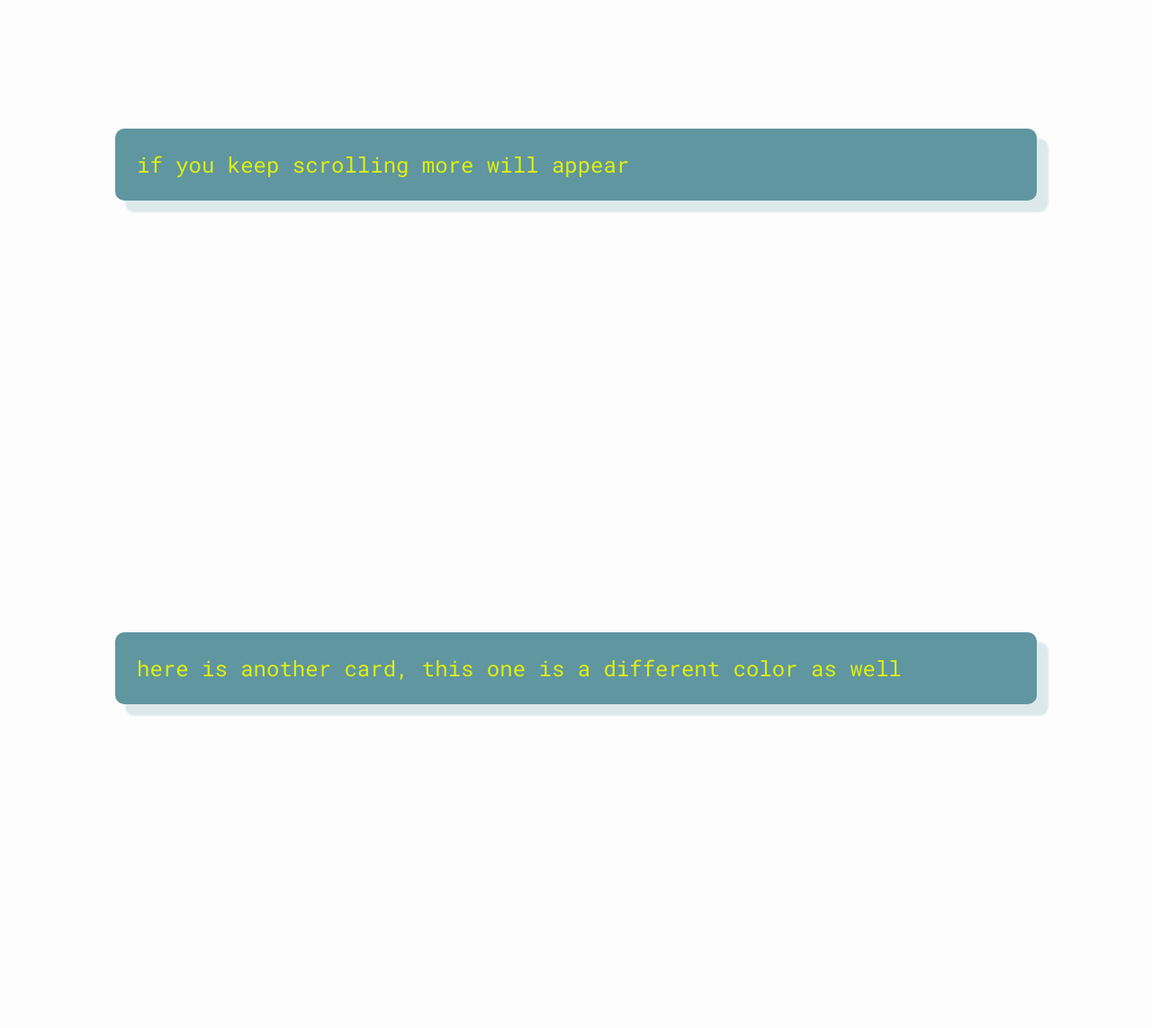
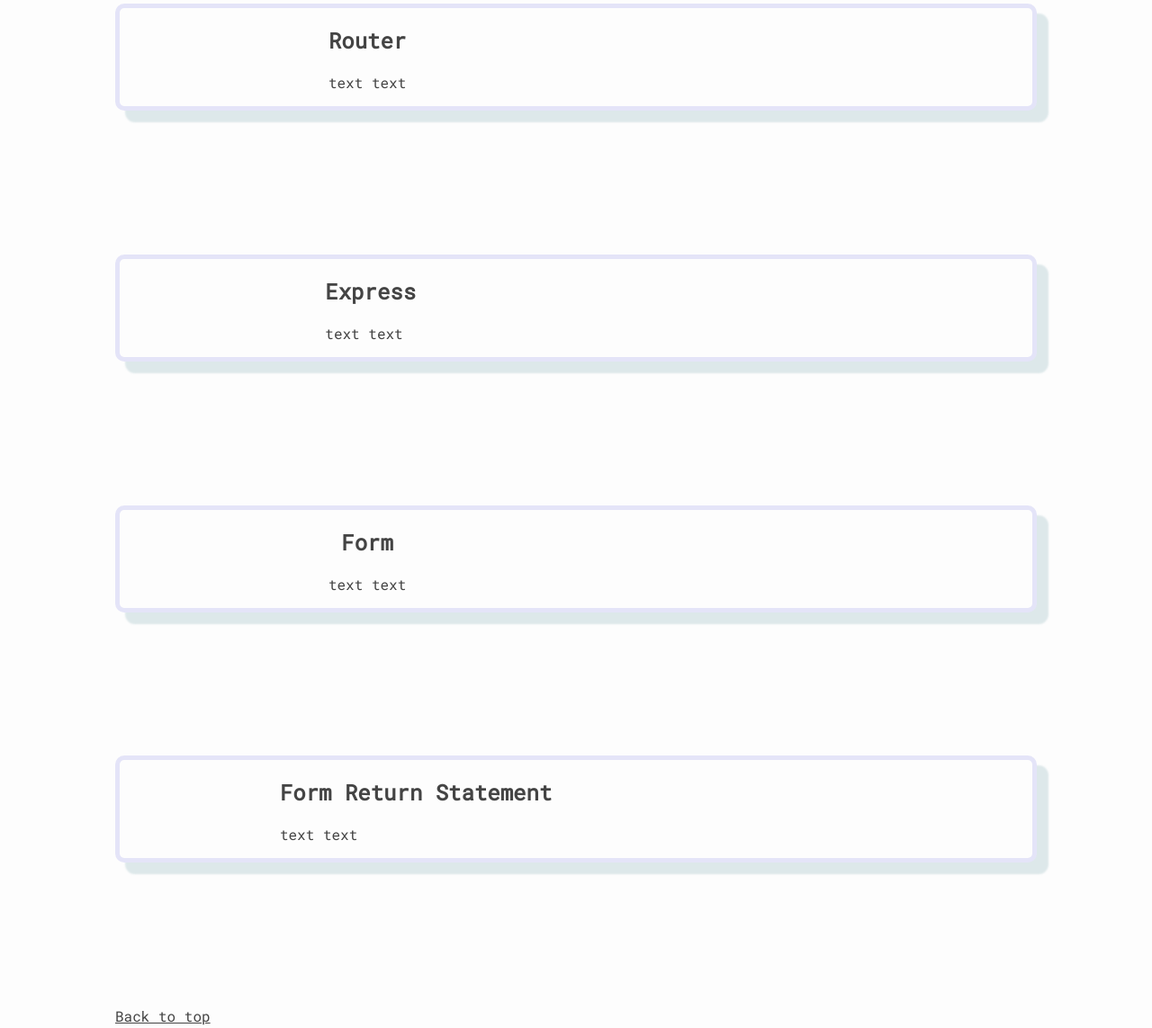
Before and after one commit to OLD-itdev161-fa2022/jeremy-crump-p2, a Gatsby site: page / in a window 1280 px wide. Shown: the part 1639-2782 px from the top of the page at 90% size. Built offline with nearby package versions, Linux system fonts and the light colour scheme; Gatsby itself is replaced by a stand-in of ours.

Commit message:
added screenshots

```diff
--- a/src/components/Content.js
+++ b/src/components/Content.js
@@ -2,8 +2,7 @@
 import { useSpring, animated } from "react-spring";
 import "./home.css";
 import Zoom from 'react-reveal/Zoom'
-import Fade from 'react-reveal/Fade'
-import { StaticImage } from "gatsby-plugin-image"
+import { GatsbyImage } from "gatsby-plugin-image"
 
 export default function Content() {
 
@@ -16,7 +15,7 @@
   return (
     <animated.div style={h2}>
       <Zoom>
-        <h2 id="status" className="status1">
+        <h2 id="status">
           This is a website i'm creating for <span>[IT-DEV 161-500]</span> Project 2
           <br></br>
           <br></br>
@@ -29,38 +28,93 @@
           There is a form submission on the contact page using a <span>[Node.js Express]</span>
           <br></br>
           <br></br>
-          You can continue down the page to see some of the code I used.
+          You can continue down the page to see some of the code I used for the contact form as well as come of the react animation components I added to this website.
         </h2>
       </Zoom>
       <Zoom>
-        <h2 id="status" className="status2">
-          These are some cards where content will go
-        </h2>
+        <div id="image-container" className="status1">
+          <div>
+            <h2 className="image-text">Dependencies</h2>
+            <p>text text</p>
+          </div>
+          <div>
+            {/* <GatsbyImage
+              src="../images/dependencies.png"
+              alt="code screenshot of dependencies"
+            /> */}
+          </div>
+        </div>
       </Zoom>
       <Zoom>
-        <h2 id="status" className="status3">
-          if you keep scrolling more will appear
-        </h2>
+        <div id="image-container" className="status1">
+          <div>
+            <h2 className="image-text">Nodemailer</h2>
+            <p>text text</p>
+          </div>
+          <div>
+            {/* <GatsbyImage
+              src="../images/nodemailer.png"
+              alt="code screenshot of nodemailer"
+            /> */}
+          </div>
+        </div>
       </Zoom>
       <Zoom>
-        <h2 id="status" className="status4">
-          here is another card, this one is a different color as well
-        </h2>
+        <div id="image-container" className="status1">
+          <div>
+            <h2 className="image-text">Router</h2>
+            <p>text text</p>
+          </div>
+          <div>
+            {/* <GatsbyImage
+              src="../images/router.png"
+              alt="code screenshot of router"
+            /> */}
+          </div>
+        </div>
       </Zoom>
       <Zoom>
-        <h2 id="status" className="status5">
-          This one is light sea green!
-        </h2>
+        <div id="image-container" className="status1">
+          <div>
+            <h2 className="image-text">Express</h2>
+            <p>text text</p>
+          </div>
+          <div>
+            {/* <GatsbyImage
+              src="../images/express.png"
+              alt="code screenshot of express"
+            /> */}
+          </div>
+        </div>
       </Zoom>
-      <Fade>
-        <div className="image-container">
-          <h2 className="image-text">Here is a photo of my cat, Scarlet</h2>
-          <StaticImage
-            src="../images/Scarlet_Instagram_Rollei35.jpg"
-            alt="Scarlet the cat"
-          />
+      <Zoom>
+        <div id="image-container" className="status1">
+          <div>
+            <h2 className="image-text">Form</h2>
+            <p>text text</p>
+          </div>
+          <div>
+            {/* <GatsbyImage
+              src="../images/formJs.png"
+              alt="code screenshot of form.js"
+            /> */}
+          </div>
         </div>
-      </Fade>
+      </Zoom>
+      <Zoom>
+        <div id="image-container" className="status1">
+          <div>
+            <h2 className="image-text">Form Return Statement</h2>
+            <p>text text</p>
+          </div>
+          <div>
+            {/* <GatsbyImage
+              src="../images/returnFormjs.png"
+              alt="code screenshot of return statement on form.js"
+            /> */}
+          </div>
+        </div>
+      </Zoom>
     </animated.div>
   );
 }
--- a/src/components/Layout.js
+++ b/src/components/Layout.js
@@ -10,7 +10,7 @@
 
 const Layout = ({ pageTitle, children }) => {
   return (
-    <div className={container}>
+    <div id="top" className={container}>
       <title>{pageTitle}</title>
       <nav>
         <ul className={navLinks}>
--- a/src/components/PageLoad.js
+++ b/src/components/PageLoad.js
@@ -5,8 +5,8 @@
 export default function PageLoad() {
 
   const h1 = useSpring({
-    from: { opacity: 0, },
-    to: { opacity: 1 },
+    from: { opacity: 0, marginLeft: -100},
+    to: { opacity: 1, marginLeft: 0 },
     delay: 1000,
     config: {duration: 1000},
 
--- a/src/components/home.css
+++ b/src/components/home.css
@@ -1,3 +1,6 @@
+html{
+    scroll-behavior: smooth;
+}
 h1{
     font-size: 3em;
     color: cornflowerblue;
@@ -7,31 +10,30 @@
     background-color: cadetblue;
 }
 #status {
+    margin: 2em 0 10em 0;
+    padding:1em;
     font-weight: 300;
-    padding:1em;
     font-size: 1.5rem;
-    background-color:rgb(95, 150, 160);
-    color:rgb(223, 238, 15);
+    /* background-color:rgb(95, 150, 160); */
+    color:#444444;
     border-radius: 10px;
+    border: 5px solid rgba(125, 125, 225, 0.2);
     box-shadow: 12px 12px 2px 1px rgba(95, 150, 160, 0.2);
 }
 .status1 {
-    margin: 0 0 20em 0;
+    color:#444444;
+    border-radius: 10px;
+    border: 5px solid rgba(125, 125, 225, 0.2);
+    box-shadow: 12px 12px 2px 1px rgba(95, 150, 160, 0.2);
 }
-.status2 {
-    margin: 0 0 20em 0;
+#image-container {
+    display: flex;
+    flex-direction:row;
+    justify-content:space-around;
+    margin: 10em 0 10em 0;
 }
-.status3{
-    margin: 0 0 20em 0;
-}
-.status4 {
-    margin: 0 0 20em 0;
-}
-.status5 {
-    background-color:lightseagreen;
-}
-.image-container {
-    margin: 25em 0 10em 0;
+#image-container img {
+    width: 500px;
 }
 .image-text {
     text-align: center;
--- a/src/components/layout.module.css
+++ b/src/components/layout.module.css
@@ -20,7 +20,7 @@
   list-style: none;
   border: 5px solid rgba(125, 125, 225, 0.2);
   border-radius: 10px;
-  box-shadow: 5px 5px 2px 1px rgba(125, 125, 225, 0.2);
+  box-shadow: 5px 5px 2px 1px rgba(95, 150, 160, 0.2);
 }
 .nav-link-item {
   padding-right: 1em;
--- a/src/pages/index.js
+++ b/src/pages/index.js
@@ -3,6 +3,7 @@
 import '../components/home.css'
 import PageLoad from '../components/PageLoad'
 import Content from '../components/Content'
+import { Link } from 'gatsby'
 
 const IndexPage = ()=> {
 
@@ -11,6 +12,7 @@
       <PageLoad />
       <h3>IT-Web/Software Developer Student</h3>
       <Content />
+      <Link to="#top">Back to top</Link>
     </Layout>
   );
 }
```
Also changed, not shown: src/images/Scarlet_Instagram_Rollei35.jpg (deleted), src/images/dependencies.png (added), src/images/express.png (added), src/images/formJs.png (added), src/images/nodemailer.png (added), src/images/returnFormjs.png (added), src/images/router.png (added).
